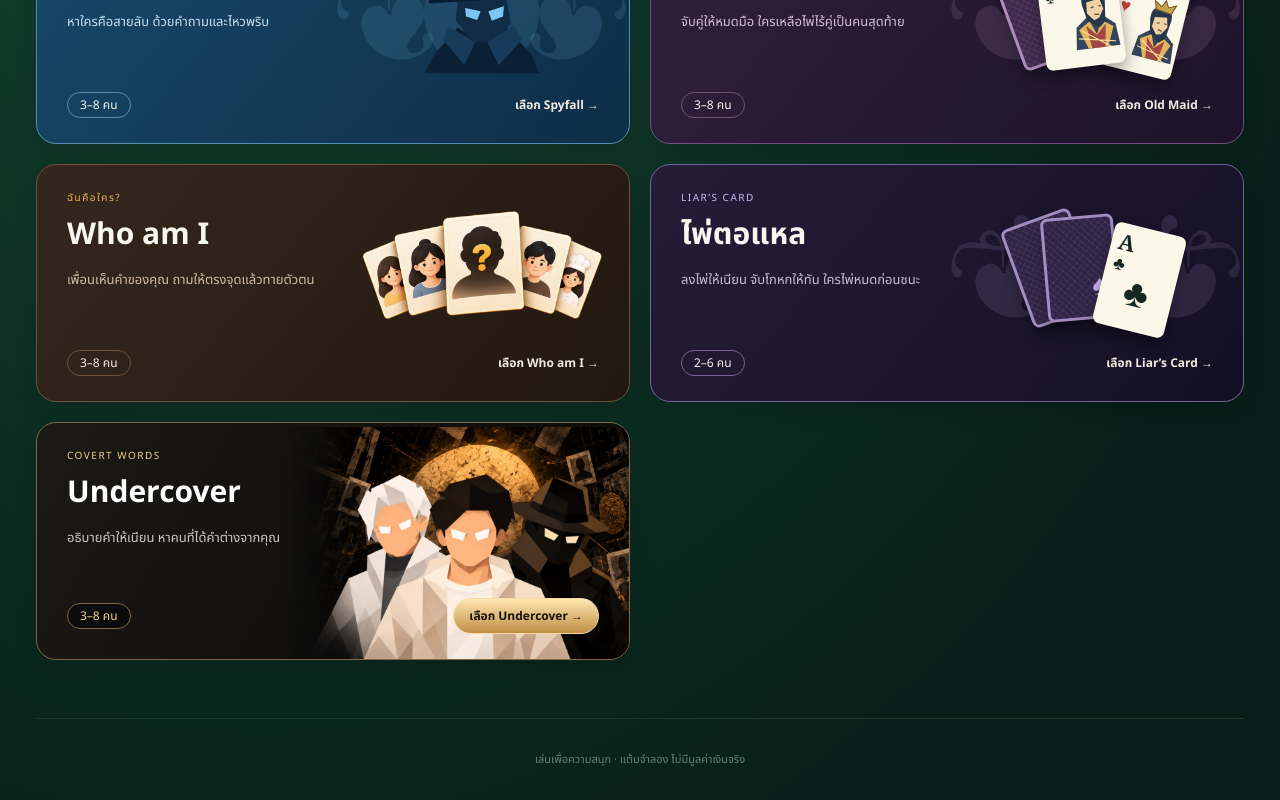
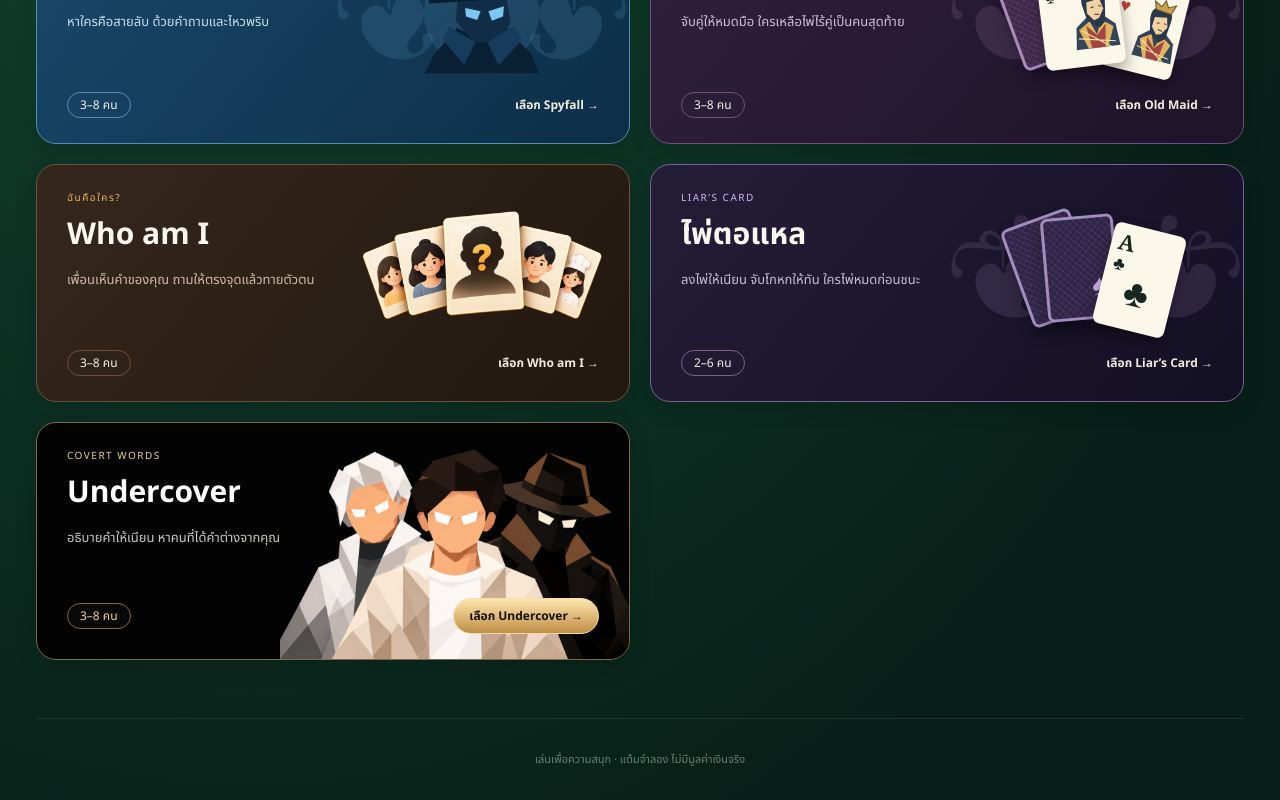
Before and after one commit to tsrirang-jpg/mini_game_club, a React (Vite) app in the folder apps/client/: page /games in a window 1280 px wide. Shown: the part 631-1431 px from the top of the page. Built offline with nearby package versions, Linux system fonts and the light colour scheme; no server answers.

Commit message:
Use transparent Undercover trio on darker game selection card

```diff
--- a/apps/client/src/assets/images.ts
+++ b/apps/client/src/assets/images.ts
@@ -4,11 +4,11 @@ export const brandImage = {
 } as const;
 
 export const menuImages = {
-  undercover: { src: '/images/menu/undercover-trio-v1.jpg', width: 1000, height: 666 },
+  undercover: { src: '/images/menu/undercover-trio-v2.png', width: 1000, height: 666 },
 } as const;
 
 export const entryImages = {
-  undercover: menuImages.undercover,
+  undercover: { src: '/images/menu/undercover-trio-v1.jpg', width: 1000, height: 666 },
   liar: { src: '/images/entry/liar-hero-v1.jpg', width: 1000, height: 667 },
   whoami: { src: '/images/entry/whoami-hero-v1.webp', width: 1680, height: 936 },
   poker: { src: '/images/entry/poker-hero-v1.webp', width: 1535, height: 658 },
--- a/apps/client/src/club-theme.css
+++ b/apps/client/src/club-theme.css
@@ -100,11 +100,11 @@ body:has(.club-shell.theme-undercover) { background:radial-gradient(ellipse at 1
 .club-shell .game-option strong { font-size:12px; color:#f1ecdf; }
 /* Keep menu copy selectable by the browser and independent of the illustration. */
 .club-shell .game-option.theme-undercover {
-  background:linear-gradient(120deg,#1b1916,#090909); color:#fff;
+  background:#030303; color:#fff;
 }
+.club-shell .game-option.theme-undercover:hover:not(:disabled) { background:#080808; }
 .club-shell .game-option .artwork-undercover {
   inset:0 0 0 auto; width:59%; height:100%; align-items:flex-end;
-  mask-image:linear-gradient(90deg,transparent,#000 20%);
 }
 .artwork-undercover img { display:block; width:100%; height:100%; object-fit:contain; object-position:right bottom; }
 .club-shell .game-option.theme-undercover .game-option-bottom { position:relative; }
```
Also changed, not shown: apps/client/public/images/menu/undercover-trio-v2.png (added), 2 other files (tests, documents, lock files or other folders).
